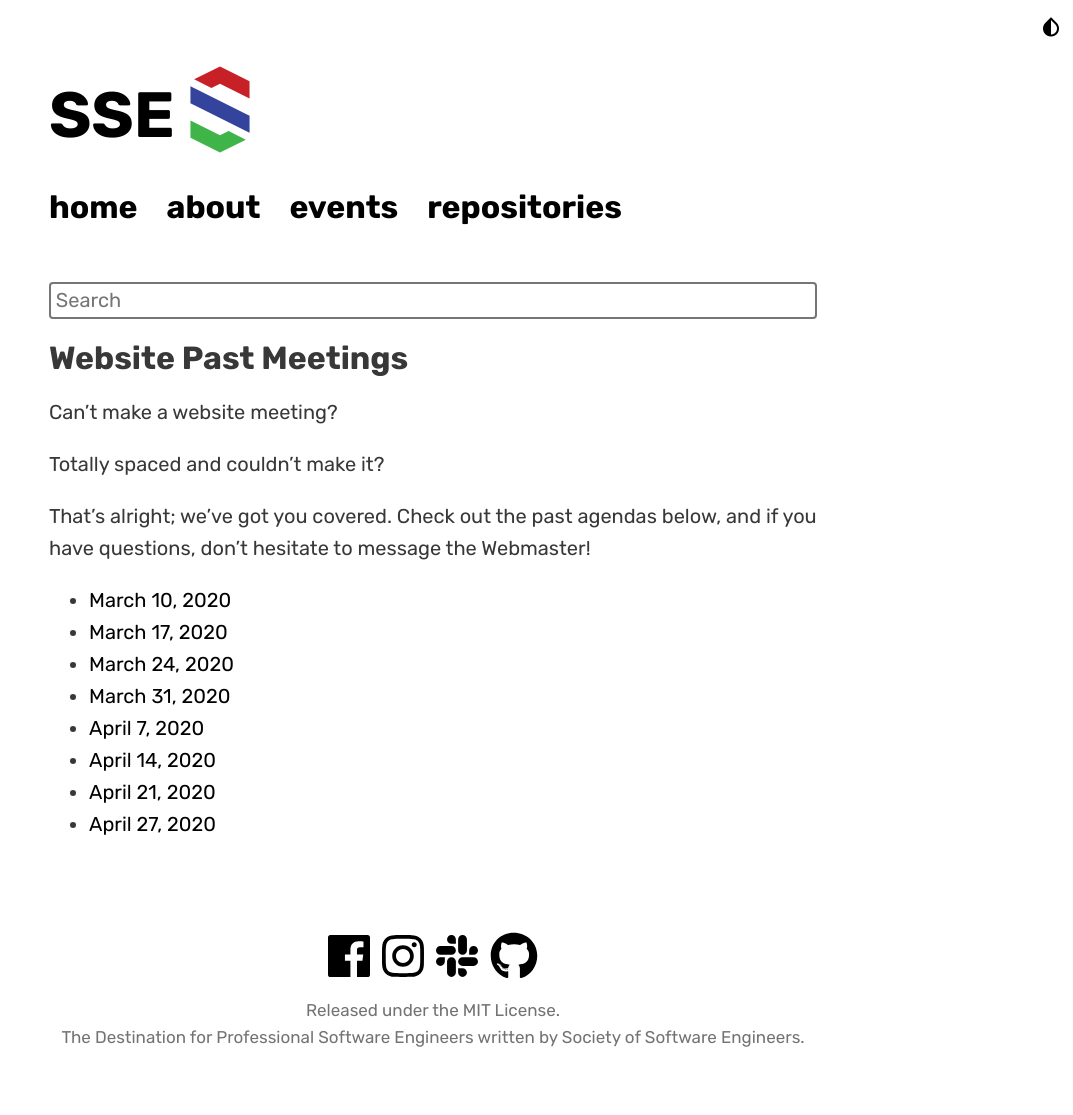
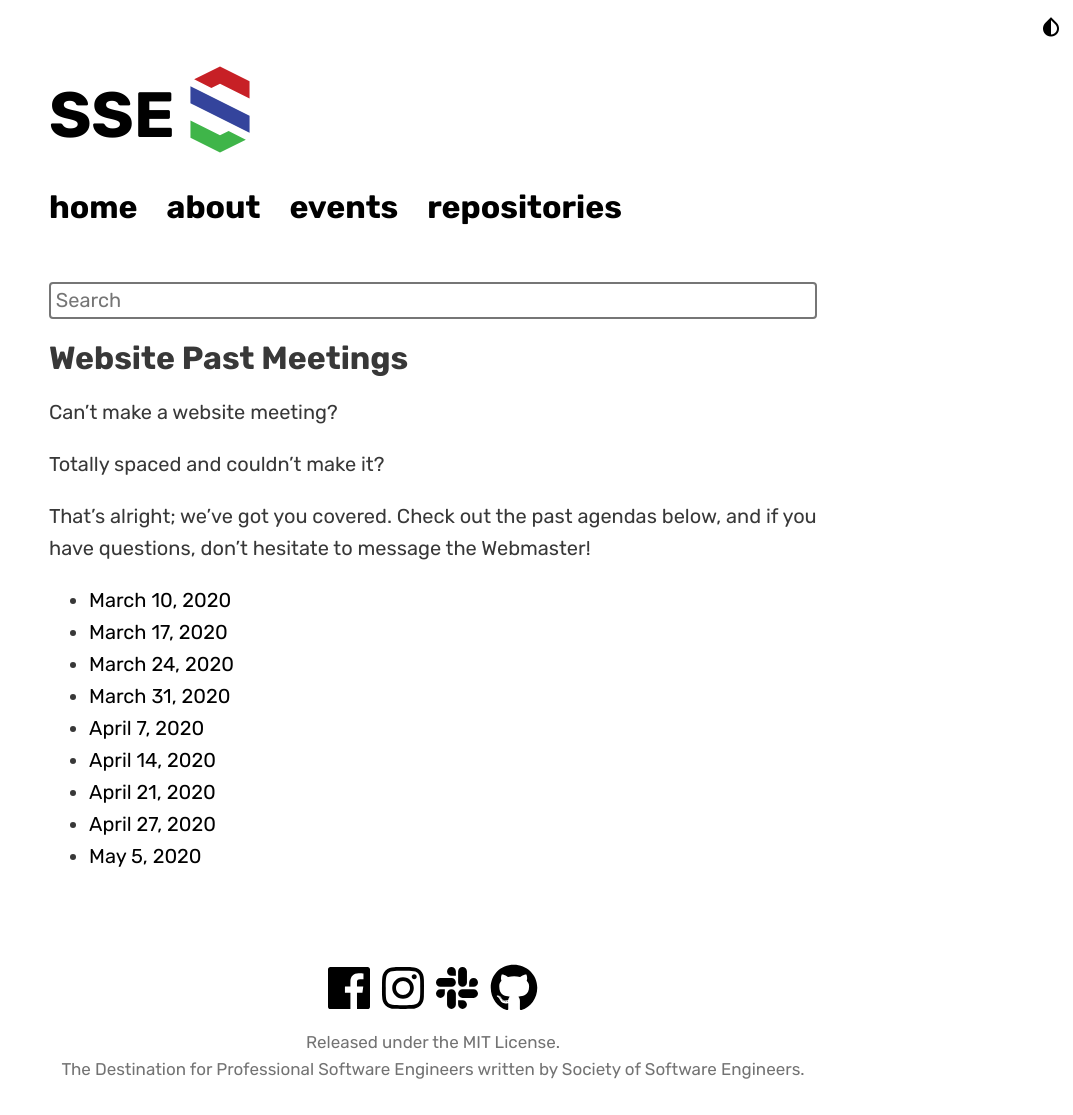
Before and after one commit to msoe-sse/msoe-sse.github.io, a Jekyll site: the page built from _events/pastMeetings.md, in a window 1280 px wide. Shown: the whole page, without its empty margins (207-1280 px from the left). Built offline with Jekyll 4.4.1, drawn with Linux system fonts in a browser that asks for light colours; nearby versions of some CDN libraries; some web fonts are replaced; before the commit the page ends 1083 px from its top, so only the background shows below that.

Commit message:
Update pastMeetings.yml

```diff
--- a/_data/pastMeetings.yml
+++ b/_data/pastMeetings.yml
@@ -21,3 +21,6 @@
 
 - date: April 27, 2020
   link: https://docs.google.com/document/d/1jYPNSJXTvle8Chmo6hafJCXzB6iJQxVrqfPFer5-Oec/edit?usp=sharing
+
+- date: May 5, 2020
+  link: https://docs.google.com/document/d/1kCoUZT3riXZwJUTU3VNwLthQiATbcG5swEcnd37eEV0/edit?usp=sharing
```
